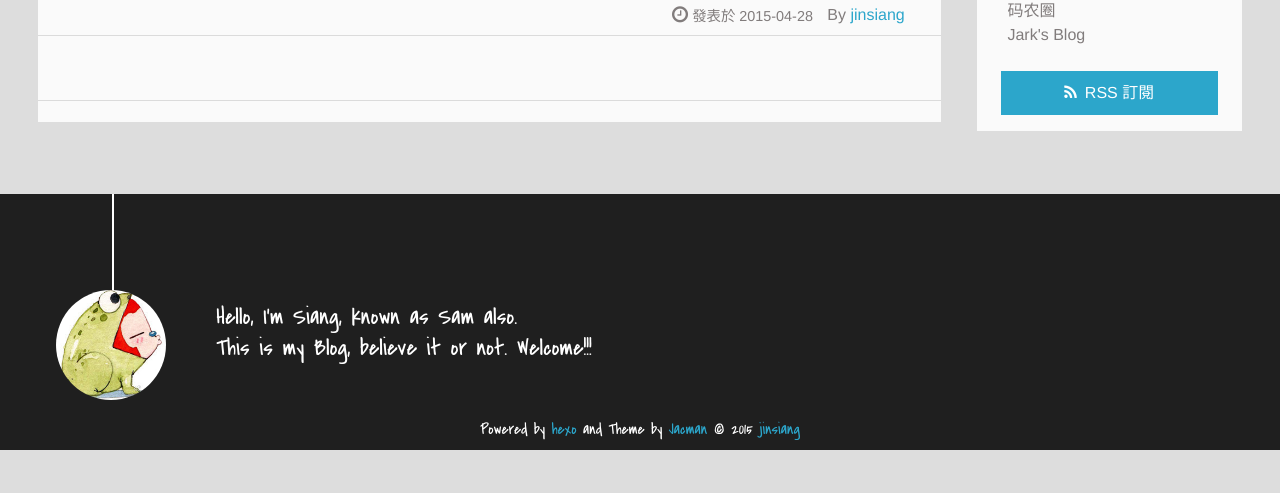
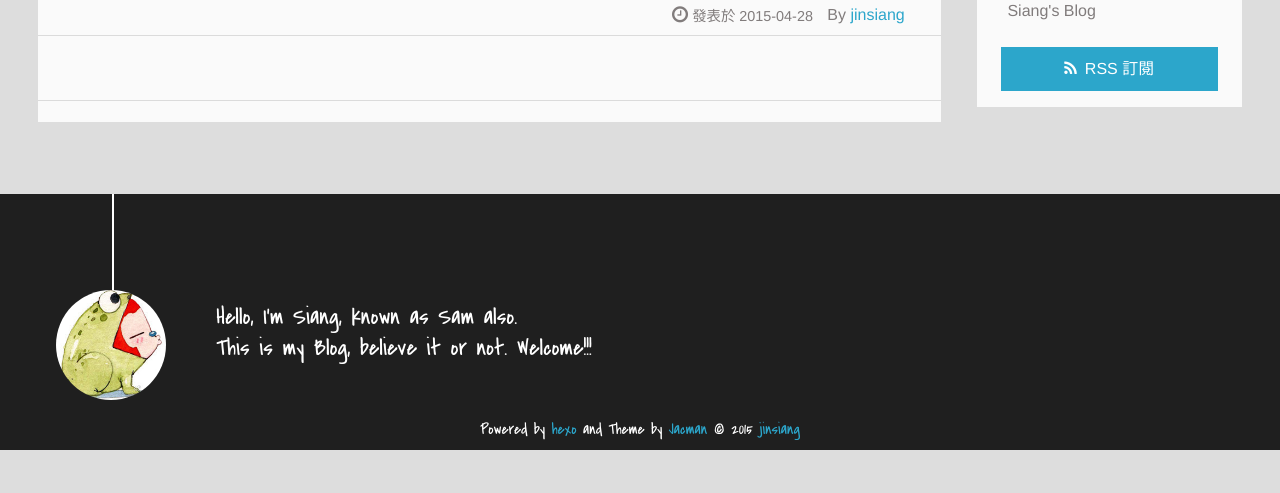
Before and after one commit to jinsiang2008/blog, a plain HTML site: page index.html in a window 1280 px wide. Shown: the part 307-800 px from the top of the page. Drawn offline with Linux system fonts and the light colour scheme.

Commit message:
Site updated: 2015-04-30 23:24:00

```diff
--- a/index.html
+++ b/index.html
@@ -142,13 +142,7 @@
 
           <li>
 
-            	<a href="https://coderq.com" target="_blank" title="一个面向程序员交流分享的新一代社区">码农圈</a>
-
-          </li>
-
-          <li>
-
-            	<a href="http://wuchong.me" target="_blank" title="Jark&#39;s Blog">Jark&#39;s Blog</a>
+            	<a href="https://jinsiang.me" target="_blank" title="Siang&#39;s Blog">Siang&#39;s Blog</a>
 
           </li>
 
```
Also changed, not shown: 2015/04/28/Welcome/index.html (+1 -7 lines).
